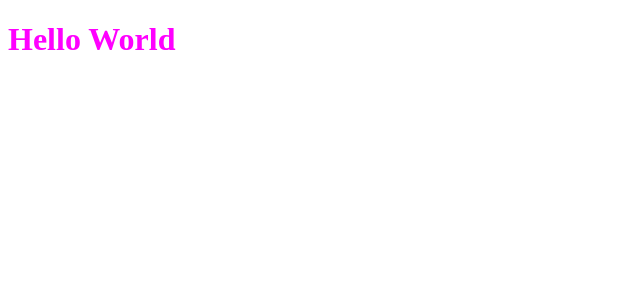
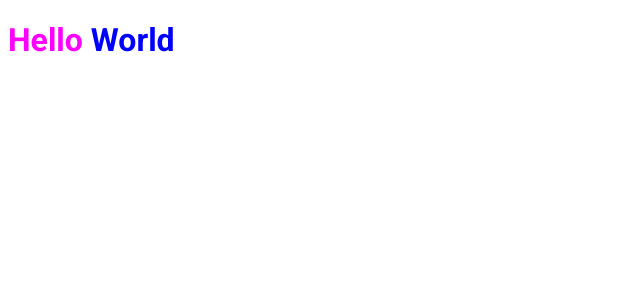
Before and after one commit to rafAmorim8/reactnews, a Next.js app: page / in a window 1280 px wide. Shown: the top 300 px of the page, without its empty margins (0-640 px from the left). Built offline with nearby package versions, Linux system fonts and the light colour scheme.

Commit message:
Adds custom fonts and header info

```diff
--- /dev/null
+++ b/src/pages/_document.tsx
@@ -0,0 +1,19 @@
+import Document, { Html, Head, Main, NextScript } from "next/document";
+
+export default class MyDocument extends Document{
+  render(){
+    return(
+      <Html>
+        <Head>
+          <link rel="preconnect" href="https://fonts.googleapis.com" />
+          <link rel="preconnect" href="https://fonts.gstatic.com" />
+          <link href="https://fonts.googleapis.com/css2?family=Roboto:wght@400;700;900&display=swap" rel="stylesheet" />
+        </Head>
+        <body>
+          <Main />
+          <NextScript />
+        </body>
+      </Html>
+    );
+  }
+}
--- a/src/pages/index.tsx
+++ b/src/pages/index.tsx
@@ -1,7 +1,13 @@
+import Head from 'next/head';
 import styles from '../styles/home.module.scss';
 
 export default function Home() {
   return (
-    <h1 className={styles.title}>Hello World</h1>
-  )
+    <>
+      <Head>
+        <title>Start | ig.news</title>
+      </Head>
+      <h1 className={styles.title}>Hello <span>World</span></h1>
+    </>
+  );
 }
--- a/src/styles/home.module.scss
+++ b/src/styles/home.module.scss
@@ -1,3 +1,8 @@
 .title {
   color: fuchsia;
+  font-family: 'Roboto';
+
+  span{
+    color: blue;
+  }
 }
```
